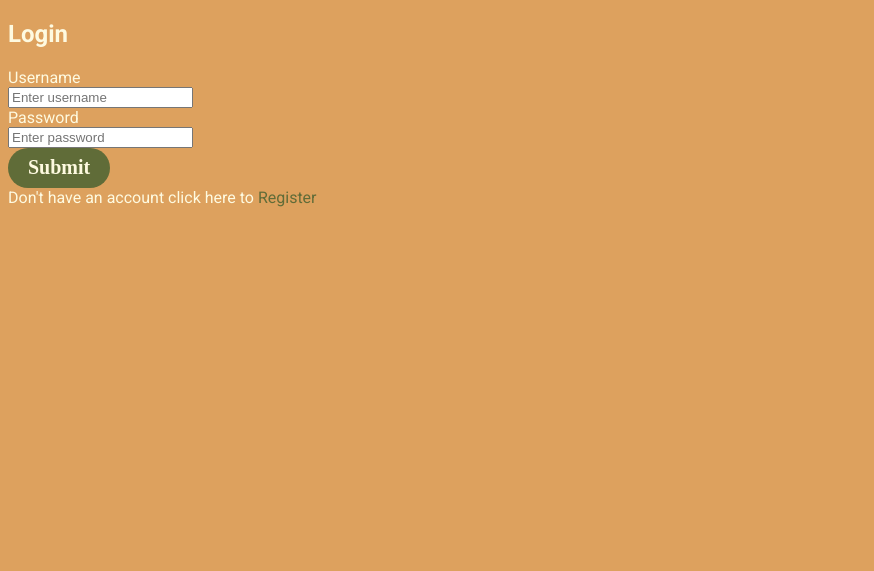
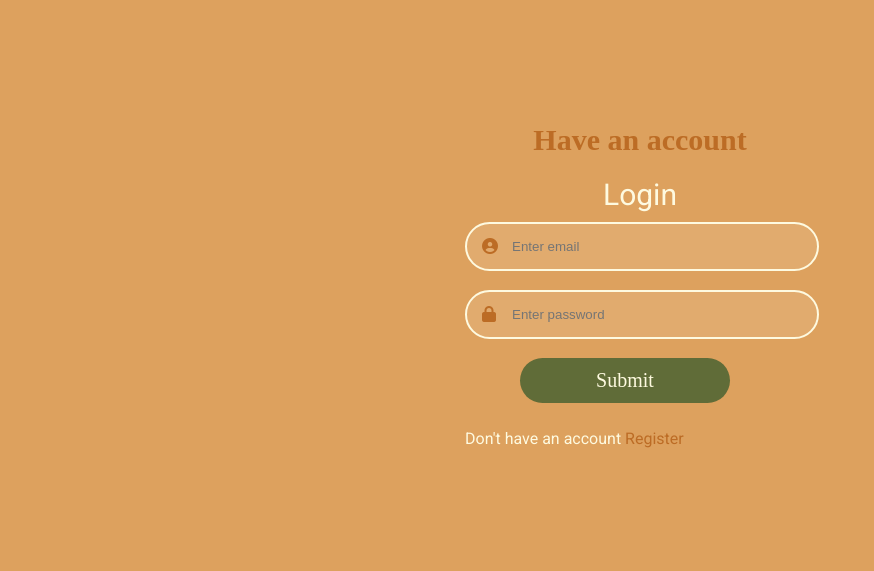
Before and after one commit to kat-SIBA/AI-FLUECY-TEAM, a plain HTML site: page index.html in a window 1280 px wide. Shown: the whole page, without its empty margins (0-874 px from the left). Drawn offline with Linux system fonts and the light colour scheme; a web font is replaced by a local one.

Commit message:
Refactor login and registration pages with updated HTML structure and styles; implement Firebase authentication

```diff
--- a/index.html
+++ b/index.html
@@ -9,18 +9,29 @@
 <body>
     <!--loginpage-->
     <section class="login">
-        <form action="" class="form-container">
-            <h1>Login</h1>
-            <div class="form">
-                <label for="username">Username</label><br>
-                <input type="text" name="username" id="username" placeholder="Enter username"><br>
-                <label for="password">Password</label><br>
-                <input type="password" name="password" id="password" placeholder="Enter password">
-                <br>
-                <button type="submit">Submit</button>
-            </div>
-            Don't have an account click here to <a href="">Register</a>
-        </form>
+            <div class="box">
+        <div class="login-container">
+          <div class="top-header">
+            <span>Have an account</span>
+             <header>Login</header>
+          </div>
+          <div class="input-feild">
+            <input type="text" class="input" placeholder="Enter email" id="emailLink" required>
+            <i class="fa-solid fa-user-circle"></i>
+          </div>
+          <div class="input-feild">
+            <input type="password" class="input" placeholder="Enter password" id="passwordLink" required>
+            <i class="fa-solid fa-lock"></i>
+          </div>
+          <div class="input-feild">
+            <input type="submit" class="submit" id="logIn">
+          </div>
+          <div class="bottom">
+            <p>Don't have an account <a href="register.html">Register</a></p>
+          </div>
+          </div>
+        </div>
+  </div>
     </section>
 </body>
 </html>
--- a/styles.css
+++ b/styles.css
@@ -1,9 +1,14 @@
+@import url("https://use.fontawesome.com/releases/v6.4.2/css/all.css");
 @import url('https://fonts.googleapis.com/css2?family=Ovo&family=Roboto:ital,wght@0,100..900;1,100..900&display=swap');
 /*universal styles*/
 a{
-    color: #606c38;
+    color: #bc6c25;
     cursor: pointer;
     text-decoration: none;
+}
+a:hover{
+    color: #606c38;
+    text-decoration: underline;
 }
 button{
     background: #606c38;
@@ -30,5 +35,70 @@ body{
 /*end body*/
 /*end universal styles*/
 /*form*/
-
+.box {
+  display: flex;
+  justify-content: center;
+  align-items: center;
+  min-height: 70vh;
+}
+.login-container {
+  width: 350px;
+  display: flex;
+  flex-direction: column;
+  padding: 0 30px 0 30px;
+}
+.login-container span {
+  color: #bc6c25;
+  display: flex;
+  font-size: 30px;
+  font-family: "ovo", serif;
+  font-weight: 700;
+  justify-content: center;
+  padding: 10px 0 10px 0;
+}
+header {
+  color: #fefae0;
+  font-size: 30px;
+  display: flex;
+  justify-content: center;
+  padding: 10px 0 10px 0;
+}
+.login-container i {
+  position: relative;
+  top: -34px;
+  left: 17px;
+  color: #bc6c25;
+}
+.login-container .input-field {
+  display: flex;
+  flex-direction: column;
+}
+.login-container .input {
+  height: 45px;
+  width: 87%;
+  border: 2px solid #fefae0;
+  outline: none;
+  border-radius: 30px;
+  color: black;
+  padding: 0 0 0 45px;
+  background: rgba(255, 255, 255, 0.1);
+}
+.login-container .submit {
+    border: none;
+  border-radius: 30px;
+  color: #fefae0;
+  cursor: pointer;
+  font-family: "ovo", serif;
+  font-size: 20px;
+  height: 45px;
+  outline: none;
+  margin-left: 55px;
+  width: 60%;
+  background: #606c38;
+  transition: 0.3s;
+}
+.bottom {
+  display: flex;
+  margin-top: 10px;
+}
 /*end form*/
```
Also changed, not shown: login.js (added, +40 -0 lines), register.html (added, +45 -0 lines).
